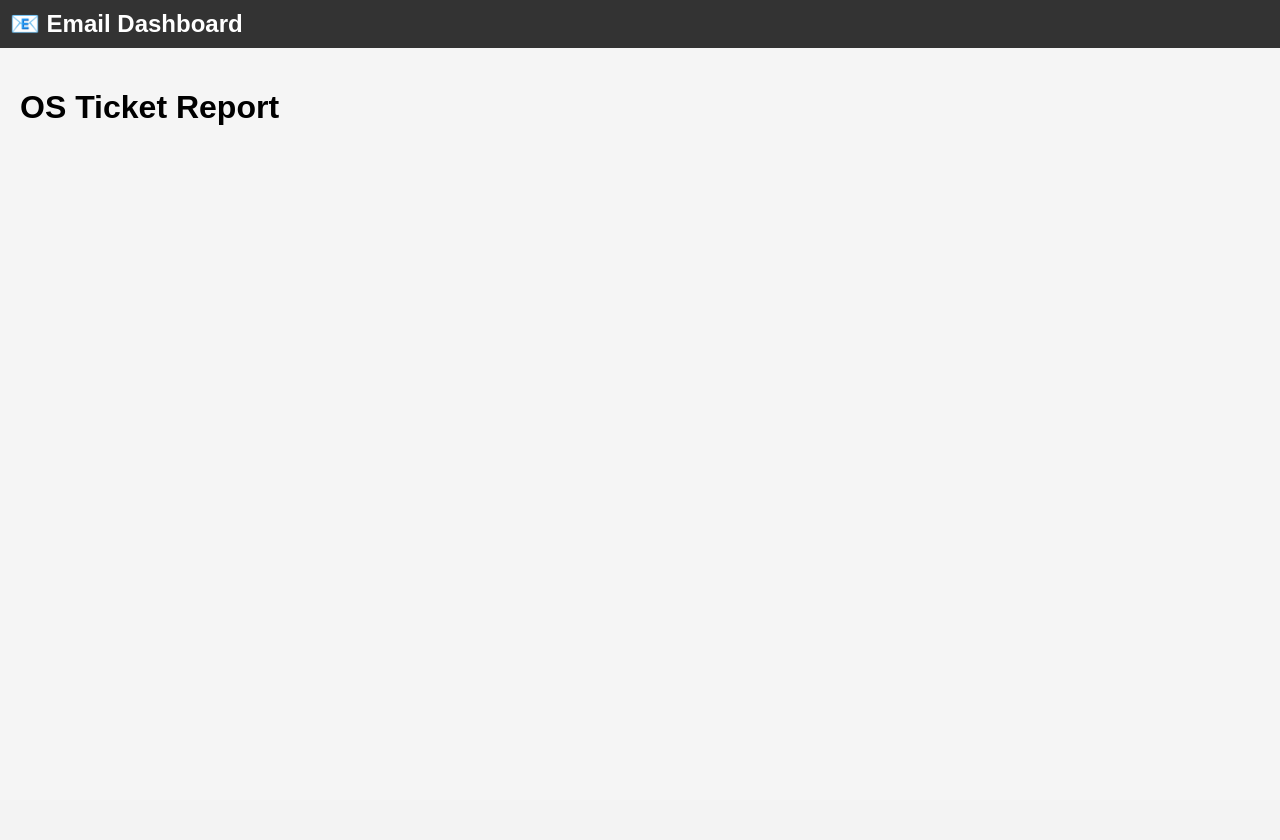
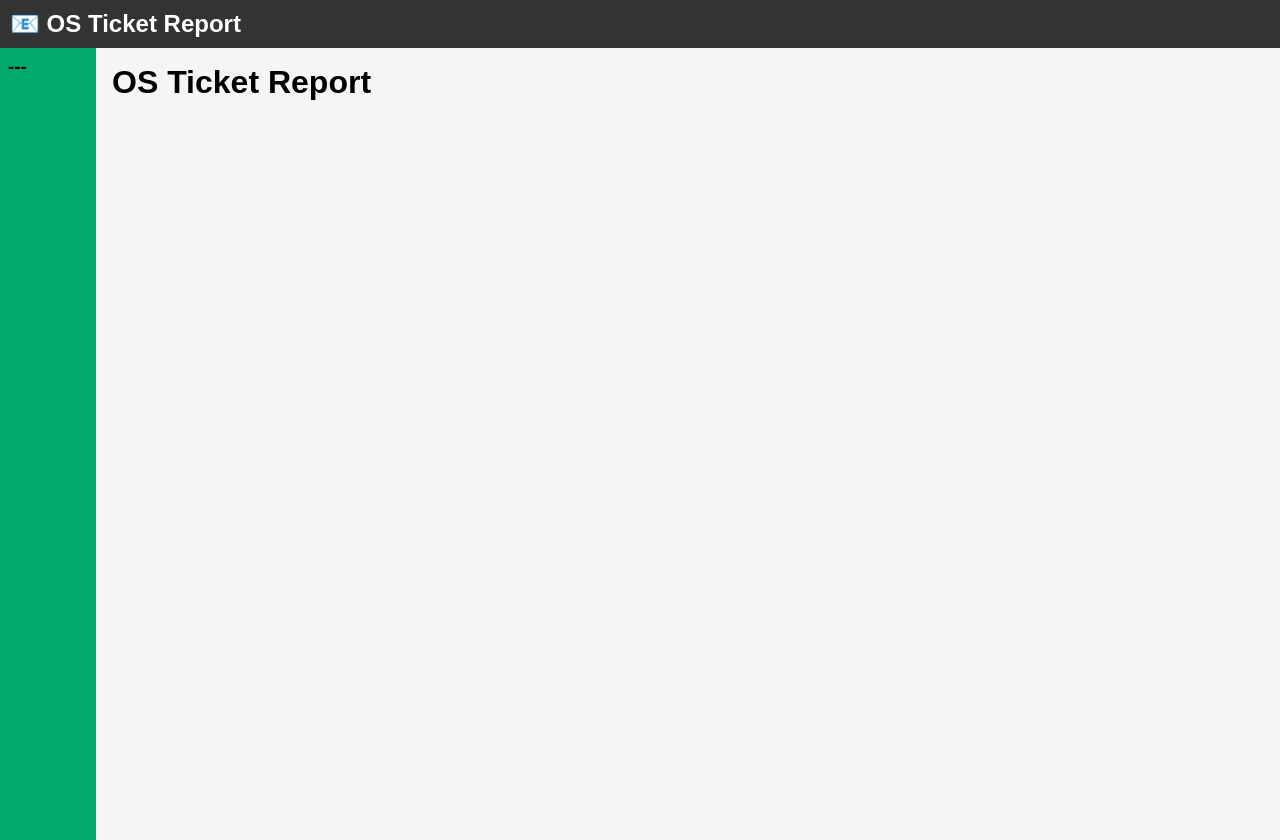
Before and after one commit to Henos19/osticketreport, a Flask app: page /test in a window 1280 px wide. Before the commit the page ends 125 px from the top, so only its background shows below. Run offline with Flask 3, Linux system fonts and the light colour scheme; data that the repository does not hold is empty.

Commit message:
Basic UI.

```diff
--- a/app/static/css/styles.css
+++ b/app/static/css/styles.css
@@ -1,3 +1,9 @@
+* {
+    margin: 0;
+    padding: 0;
+    box-sizing: border-box;
+}
+
 body {
     font-family: Arial, sans-serif;
     margin: 0;
@@ -22,21 +28,25 @@ nav a {
     margin-right: 15px;
 }
 
-main {
-    padding: 20px;
+#main-div {
+    display: flex;
+    flex-direction: row;
+    height: 99vh;
 }
 
-table {
-    border-collapse: collapse;
-    width: 100%;
-    background: white;
+#content-div {
+    padding: 16px;
+    width: 90%;
 }
 
-th, td {
-    padding: 10px;
-    border: 1px solid #ddd;
+#left-nav {
+    width: 6em;
+    background-color: #04AA6D;
+    padding: 8px;
 }
 
-th {
-    background-color: #e0e0e0;
+#dashboard {
+    margin-bottom: 8px; /* This will be changed by gap */
+    height: 200px;
+    background-color: gray;
 }
--- a/app/templates/layout.html
+++ b/app/templates/layout.html
@@ -7,12 +7,18 @@
 <body>
 
     <header style="background:#333; color:white; padding:10px;">
-        <h1>📧 Email Dashboard</h1>
+        <h1>📧 OS Ticket Report</h1>
     </header>
 
-    <main style="padding: 20px;">
-        {% block content %}{% endblock %}
-    </main>
+    <div id="main-div">
+        <nav id="left-nav">
+            <h3>---</h3>
+        </nav>
+        <main id="content-div">
+            {% block content %}{% endblock %}
+            {% block sheetsGenerator %}{% endblock %}
+        </main>
+    </div>
 
 </body>
 </html>
--- /dev/null
+++ b/app/templates/partials/dashboard.html
@@ -0,0 +1,3 @@
+<section id="dashboard">
+    <h1>Dashboard</h1>
+</section>
--- a/app/views/main.py
+++ b/app/views/main.py
@@ -16,4 +16,4 @@ def test_view():
 def index():
     domains = group_domain_names()
 
-    return render_template('index.html', domains=domains)
+    return render_template('home.html', domains=domains)
```
Also changed, not shown: app/templates/home.html (added, +11 -0 lines), app/templates/partials/sheets.html (renamed from app/templates/index.html, +2 -9 lines).
